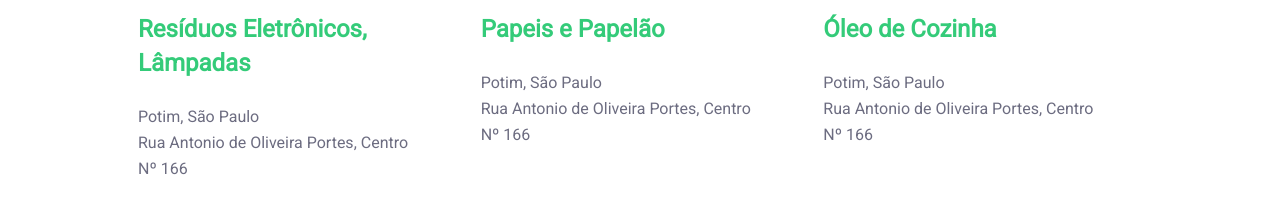
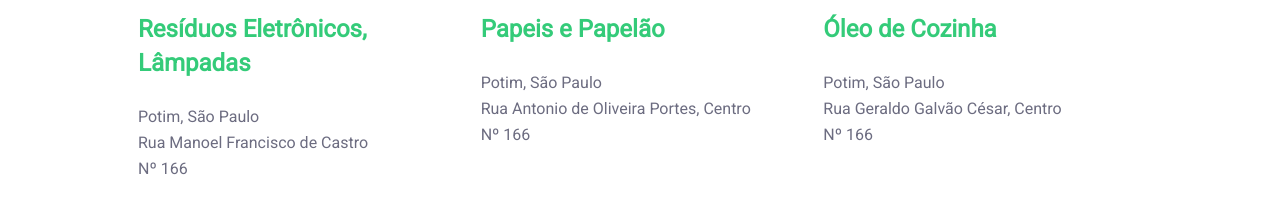
Before and after one commit to devartwa/projeto-ecoleta, a plain HTML site: page results.html in a window 1280 px wide. Shown: the part 470-684 px from the top of the page. Drawn offline with Linux system fonts and the light colour scheme.

Commit message:
endereços

```diff
--- a/results.html
+++ b/results.html
@@ -28,7 +28,7 @@
                         <h3>Resíduos Eletrônicos,</br>Lâmpadas</h3>
                         <p>
                             Potim, São Paulo <br/>
-                            Rua Antonio de Oliveira Portes, Centro </br>
+                            Rua Manoel Francisco de Castro </br>
                             Nº 166
                         </p>
                     </div>
@@ -48,7 +48,7 @@
                         <h3>Óleo de Cozinha</h3>
                         <p>
                             Potim, São Paulo <br/>
-                            Rua Antonio de Oliveira Portes, Centro </br>
+                            Rua Geraldo Galvão César, Centro </br>
                             Nº 166
                         </p>
                     </div>
```
